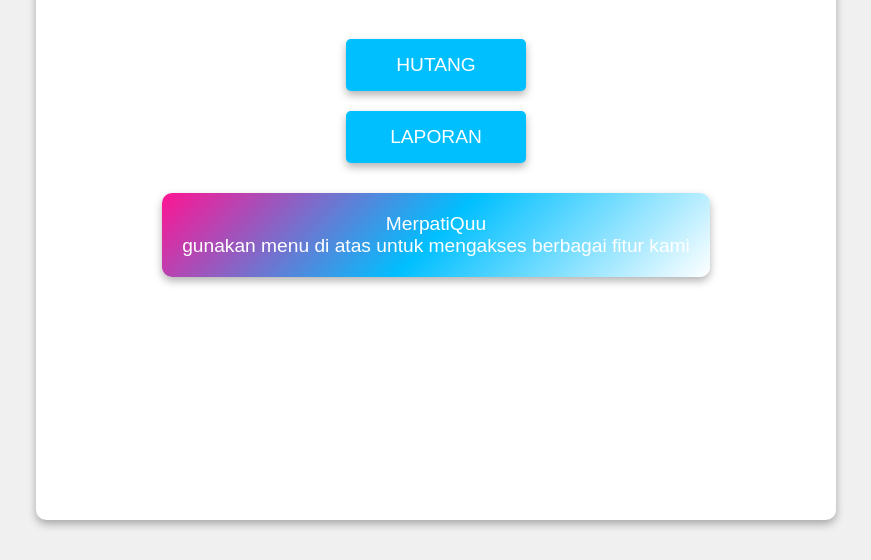
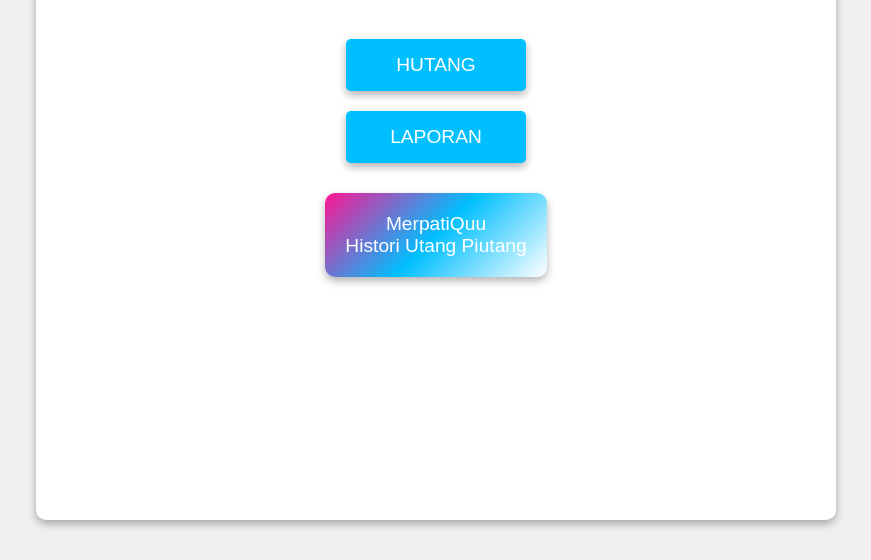
Before and after one commit to TokoMerpatiQuu/Historis, a plain HTML site: page index.html in a window 1280 px wide. Shown: the part 240-800 px from the top of the page, without its empty margins (204-1075 px from the left). Drawn offline with Linux system fonts and the light colour scheme.

Commit message:
index.html
Signed-off-by: TokoMerpatiQuu <feqbodoo@gmail.com>

```diff
--- a/index.html
+++ b/index.html
@@ -184,7 +184,7 @@
     </div>
             <section class="info-box">
                 <p>MerpatiQuu</p>
-                <p>gunakan menu di atas untuk mengakses berbagai fitur kami</p>
+                <p>Histori Utang Piutang</p>
             </section>
         </main>
         <div class="background-animation"></div>
```
